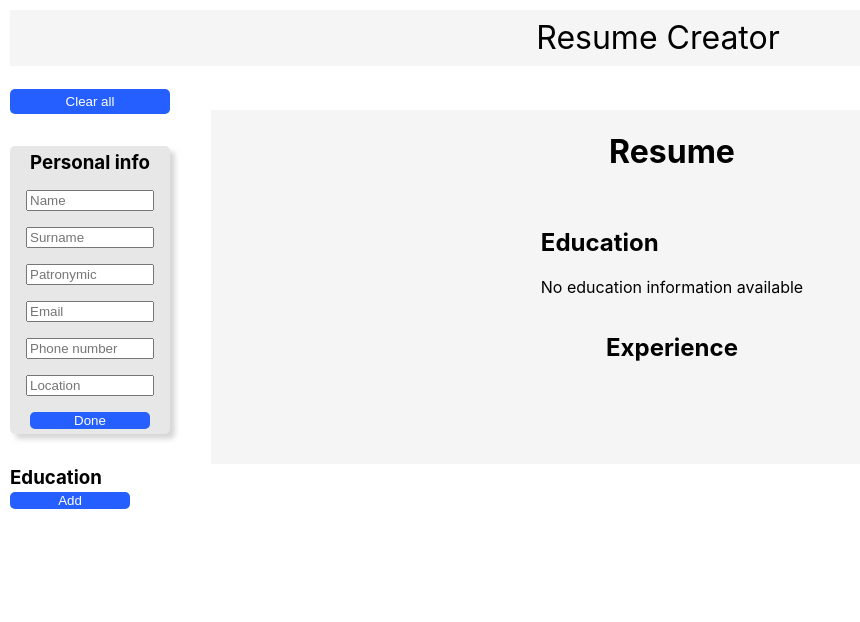
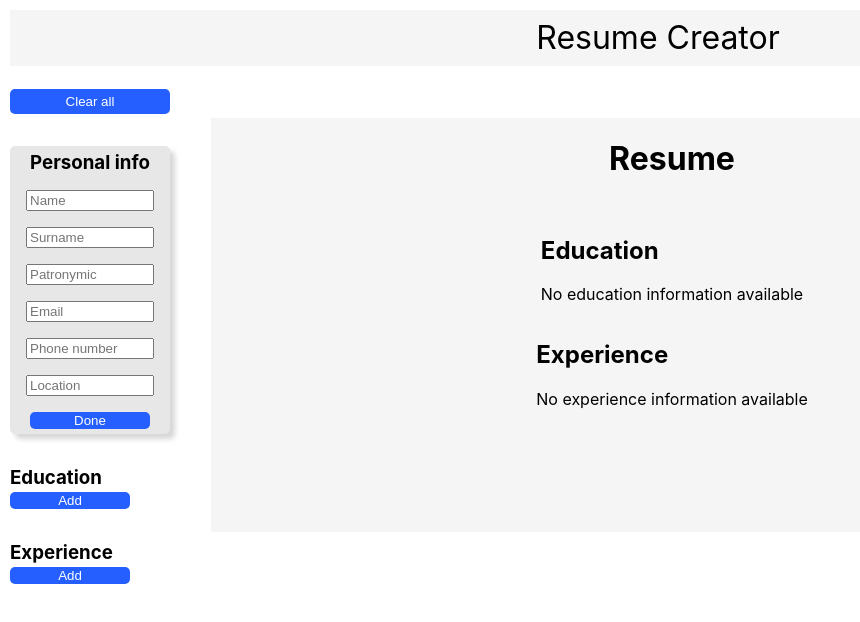
Before and after one commit to yuliaraitsyna/cv_app_react, a React (Create React App) app in the folder cv_app_react/: page / in a window 1280 px wide. Shown: the top 622 px of the page, without its empty margins (0-860 px from the left). Built offline with nearby package versions, Linux system fonts and the light colour scheme.

Commit message:
implemented form

```diff
--- a/cv_app_react/src/App.js
+++ b/cv_app_react/src/App.js
@@ -3,10 +3,10 @@ import "./styles/Aside.css"
 import PersonalForm from './components/Personal Info/PersonalForm';
 import Resume from './components/Resume/Resume'
 import ClearButton from './components/Aside/ClearButton';
-import EducationForm from './components/Education/EducationForm.js'
 import {data} from "./components/Personal Info/Person.js"
 import { useState } from 'react';
 import EducationSection from './components/Education/EducationSection.js';
+import ExperienceSection from './components/Experience/ExperienceSection.js';
 
 
 function App() {
@@ -24,6 +24,13 @@ function App() {
     setPersonData(updatedData)
   }
 
+  const handleExperienceSubmit = (updatedExperienceData) => {
+    const updatedData = {
+      ...personData,
+      experience: updatedExperienceData
+    }
+    setPersonData(updatedData)
+  }
 
   return (
     <div className="App">
@@ -41,6 +48,10 @@ function App() {
             onSubmit={handleEducationSubmit}
           />
 
+          <ExperienceSection
+            onSubmit={handleExperienceSubmit}
+          />
+
         </aside>
         <Resume
           data={personData}
--- /dev/null
+++ b/cv_app_react/src/components/Experience/ExperienceBlock.js
@@ -0,0 +1,10 @@
+export default function ExperienceBlock({data}) {
+    return(
+        <div id="experience-block">
+            <h3>{data.title}</h3>
+            <p>Period: {data.date_start} - {data.date_end}</p>
+            <p>{data.about}</p>
+        </div>
+    )
+
+}
--- a/cv_app_react/src/components/Experience/ExperienceForm.js
+++ b/cv_app_react/src/components/Experience/ExperienceForm.js
@@ -1,6 +1,6 @@
 import { useState } from "react";
 
-export default function ExperienceForm() {
+export default function ExperienceForm({id, onSubmit, onDelete}) {
     const [experienceData, setExperienceData] = useState({
         title: "",
         date_start: "",
@@ -19,10 +19,11 @@ export default function ExperienceForm() {
 
     function handleSubmit(event) {
         event.preventDefault()
+        onSubmit(experienceData)
     }
 
     function handleDeletion() {
-
+       onDelete(id)
     }
 
     return (
--- a/cv_app_react/src/components/Resume/Resume.js
+++ b/cv_app_react/src/components/Resume/Resume.js
@@ -1,5 +1,6 @@
 import "../../styles/Resume.css";
 import EducationBlock from "../Education/EducationBlock";
+import ExperienceBlock from "../Experience/ExperienceBlock";
 
 export default function Resume({ data }) {
   return (
@@ -24,6 +25,13 @@ export default function Resume({ data }) {
         </div>
         <div id="experience-section">
           <h2>Experience</h2>
+          {data.experience && data.experience.length > 0 ? (
+            data.experience.map((experience, index) => (
+              <ExperienceBlock key={index} data={experience} />
+            ))
+          ) : (
+            <p>No experience information available</p>
+          )}
         </div>
       </div>
     </div>
```
